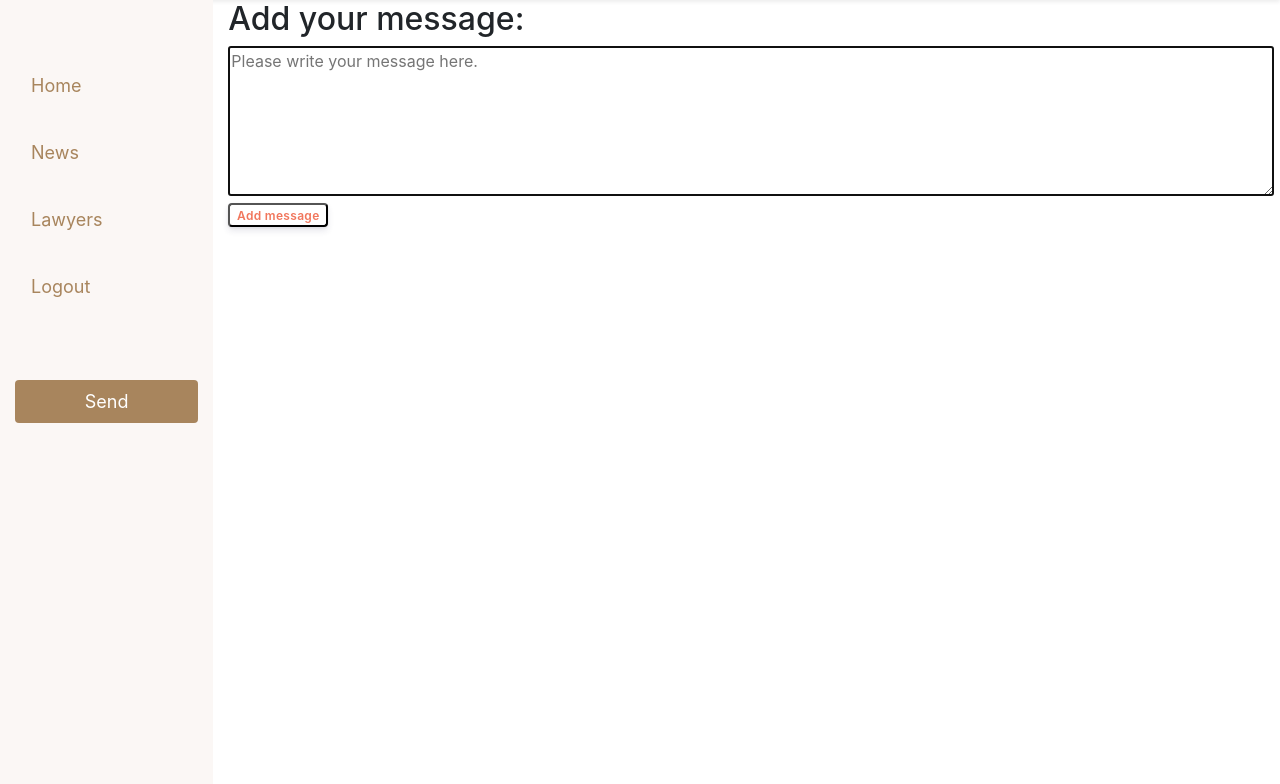
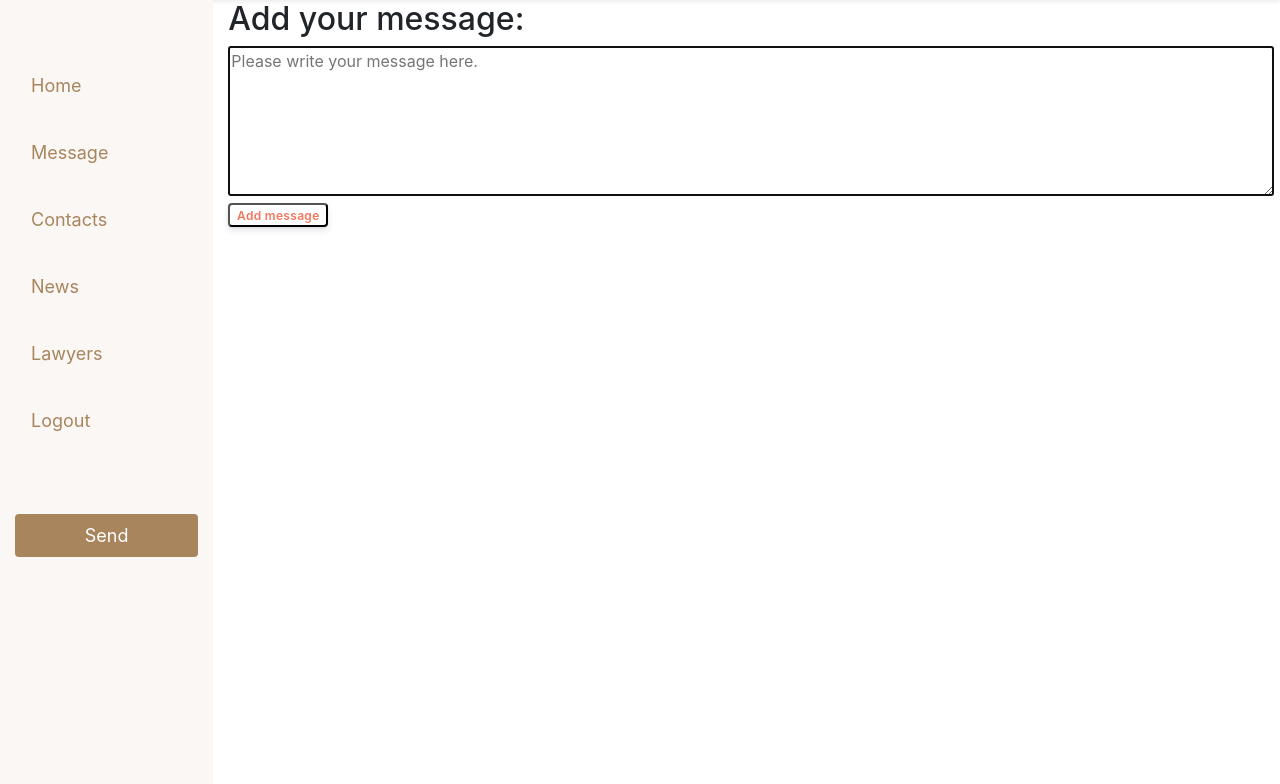
Before and after one commit to michebot/humano, a Flask app: page /add-message in a window 1280 px wide. Shown: the part 56-840 px from the top of the page. Run offline with Flask 2, Linux system fonts and the light colour scheme; the visitor is signed in with stand-in values (Sample User, id 1); data comes from the database, SQL or seed files in the repository; some libraries are stand-ins or nearby versions.

Commit message:
Consolidating message routes

```diff
--- a/server.py
+++ b/server.py
@@ -341,7 +341,7 @@ def process_users_message():
 
     print("\n\n\nMESSAGE ADDED\n\n\n")
 
-    return redirect("/user-home")
+    return redirect("/view-message")
 
 
 @app.route("/view-message")
--- a/templates/base.html
+++ b/templates/base.html
@@ -55,6 +55,16 @@
                     <li class="nav-item">
                         <a class="nav-link" href="/user-home">
                             Home
+                        </a>
+                    </li>
+                    <li class="nav-item">
+                        <a class="nav-link" href="/view-message">
+                            Message
+                        </a>
+                    </li>
+                    <li class="nav-item">
+                        <a class="nav-link" href="/my-contacts">
+                            Contacts
                         </a>
                     </li>
                     <li class="nav-item">
```
Also changed, not shown: templates/view-message.html (+18 -4 lines).
